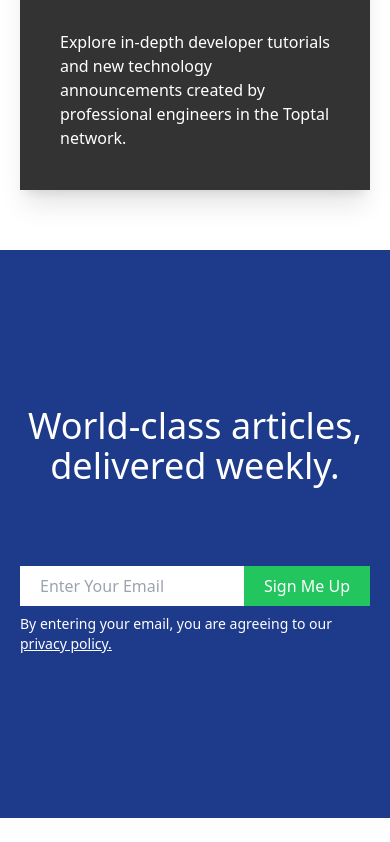
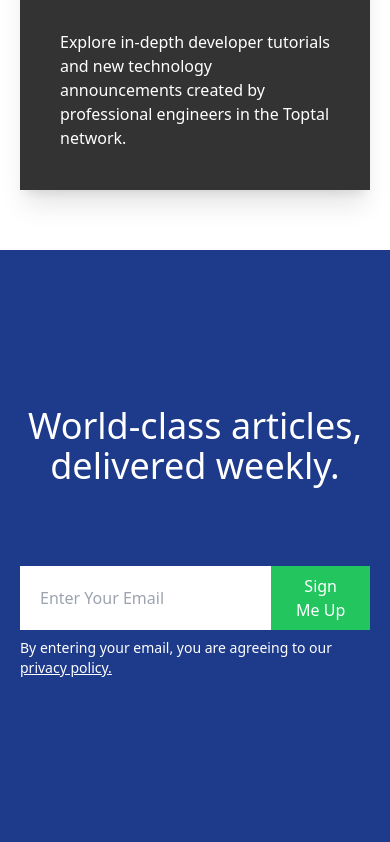
Before and after one commit to Bhattii/Toptal-Clone, a React (Vite) app: page /blog in a window 390 px wide. Shown: the part 2988-3830 px from the top of the page. Before the commit the page ends 3806 px from the top, so only its background shows below. Built offline with nearby package versions, Linux system fonts and the light colour scheme.

Commit message:
World Class component

```diff
--- a/src/components/WorldClass.jsx
+++ b/src/components/WorldClass.jsx
@@ -19,7 +19,7 @@ export const WorldClass = () => {
 							/>
 							<button
 								type='submite'
-								className='bg-green-500 hover:bg-green-600 text-nowrap py-2 px-5'>
+								className='bg-green-500 hover:bg-green-600 sm:text-nowrap py-2 px-5'>
 								Sign Me Up
 							</button>
 						</div>
```
Also changed, not shown: src/assets/img/Certificates/CreateEngineeringUI.jpg (added), src/assets/img/Certificates/girldUI.png (added).
